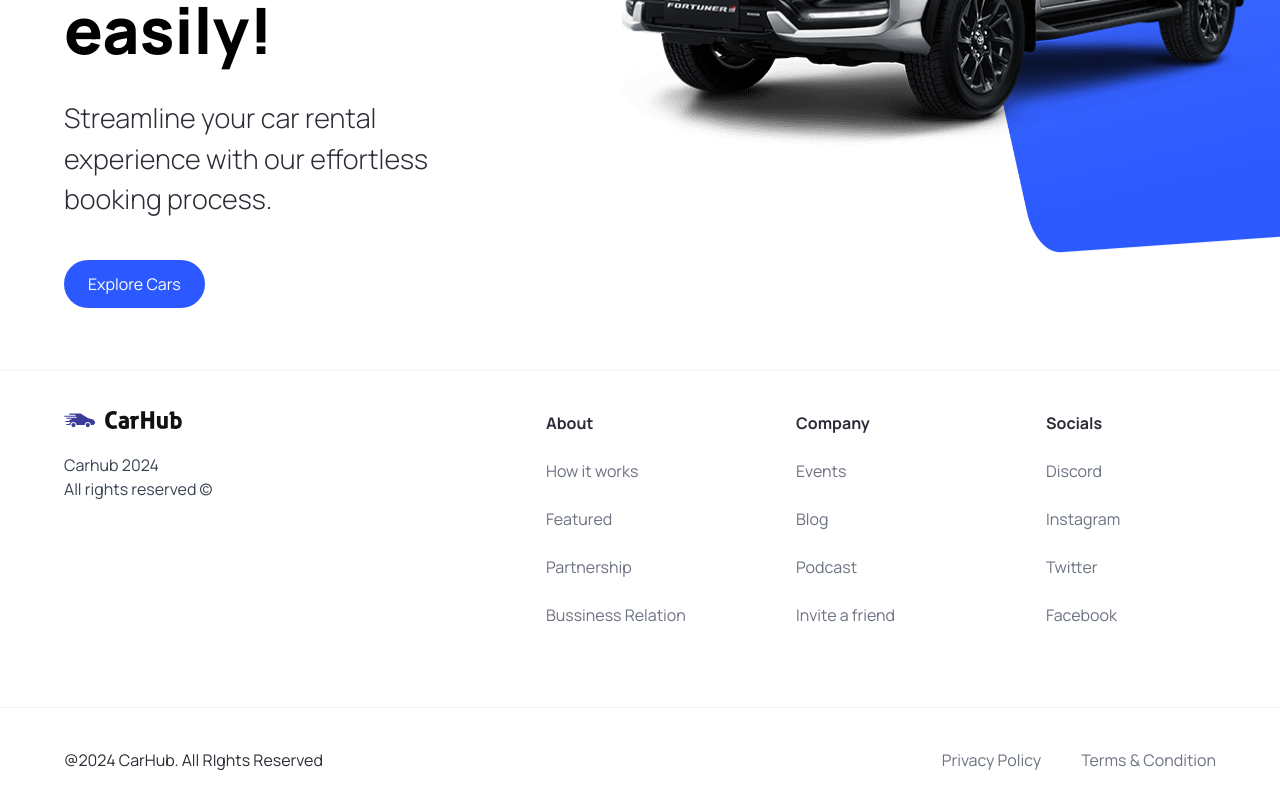
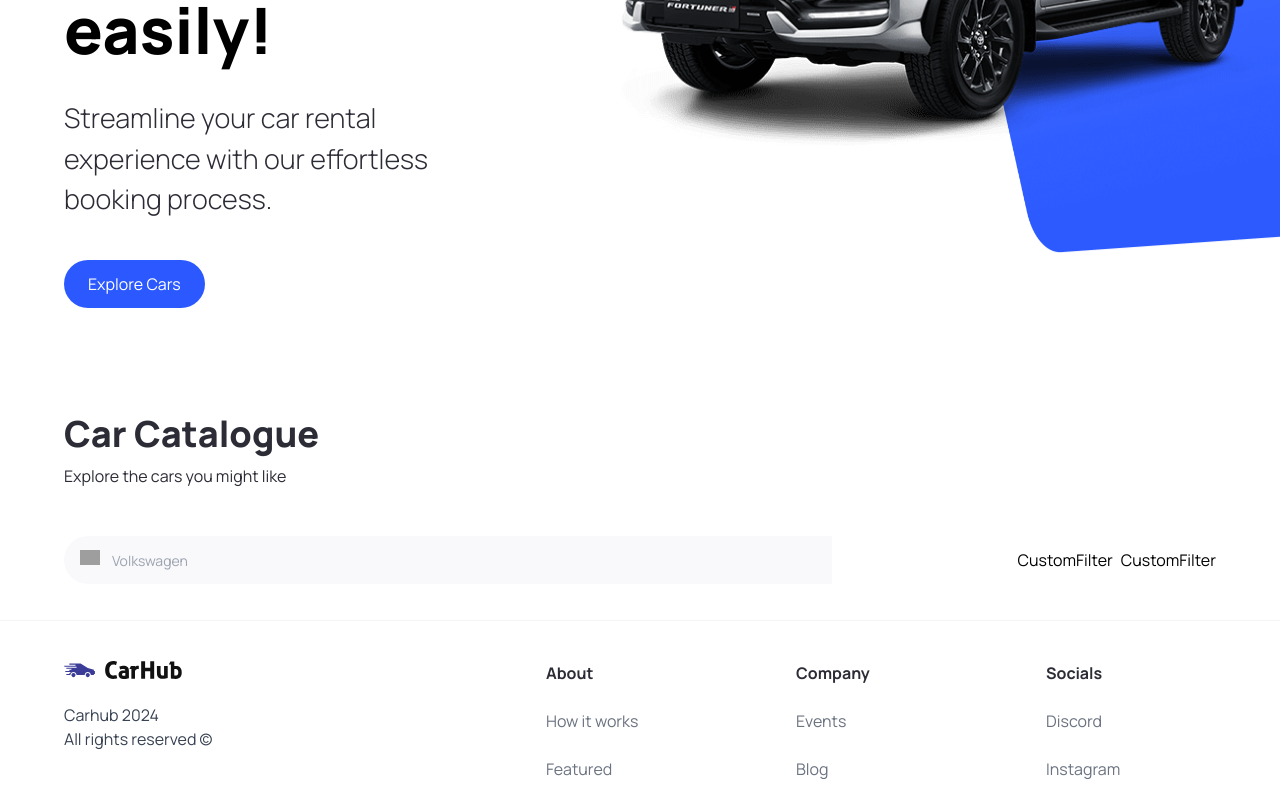
Before and after one commit to Lokeshshah02/Cars_e-commerce_webapplication, a Next.js app in the folder carapp/: page / in a window 1280 px wide. Shown: the part 450-1247 px from the top of the page. Built offline with nearby package versions, Linux system fonts and the light colour scheme; grey boxes are pictures that could not be loaded.

Commit message:
search manufacturers

```diff
--- a/carapp/app/page.tsx
+++ b/carapp/app/page.tsx
@@ -1,10 +1,24 @@
 import Image from "next/image";
-import {Hero} from "@/components"
+import {CustomFilter, Hero, SearchBar} from "@/components"
 
 export default function Home() {
   return (
     <main className="overflow-hidden">
  <Hero />
+ <div className="mt-12 padding-x padding-y max-width" id="discover">
+  <div className="home__text-container">
+    <h1 className="text-4xl font-extrabold">Car Catalogue</h1>
+    <p>Explore the cars you might like</p>
+  </div>
+
+<div className="home__filters"> <SearchBar/>
+<div className="home__filter-container">
+  <CustomFilter title="fuel"/>
+  <CustomFilter title="year"/>
+</div>
+</div>
+ </div>
     </main>
+
   );
 }
--- /dev/null
+++ b/carapp/components/CustomFilter.tsx
@@ -0,0 +1,9 @@
+import React from 'react'
+
+const CustomFilter = () => {
+  return (
+    <div>CustomFilter</div>
+  )
+}
+
+export default CustomFilter
--- /dev/null
+++ b/carapp/components/SearchBar.tsx
@@ -0,0 +1,23 @@
+"use client";
+
+import { useState } from "react";
+import SearchManufacturer from "./SearchManufacturer";
+
+
+const SearchBar = () => {
+  const [manufacturer, setManufacturer] = useState("")
+  const handleSearch = () =>{
+
+  }
+  return (
+    <form className="searchbar" onSubmit={handleSearch}>
+      <div className="searchbar__item">
+      <SearchManufacturer
+          manufacturer={manufacturer}
+          setManufacturer={setManufacturer}
+        />      </div>
+    </form>
+  )
+}
+
+export default SearchBar
--- /dev/null
+++ b/carapp/components/SearchManufacturer.tsx
@@ -0,0 +1,101 @@
+"use client";
+import Image from "next/image";
+import { searchManufactureProps } from "@/types";
+import { Combobox, Transition } from "@headlessui/react";
+import React, { Fragment, useState } from "react";
+import { manufacturers } from "@/constants";
+
+const searchManufacture = ({
+  manufacturer,
+  setManufacturer,
+}: searchManufactureProps) => {
+  const [query, setQuery] = useState("");
+  const filteredManufacturers =
+    query === ""
+      ? manufacturers
+      : manufacturers.filter((item) =>
+          item
+            .toLowerCase()
+            .replace(/\s+/g, "")
+            .includes(query.toLowerCase().replace(/\s+/g, ""))
+        );
+
+  return (
+    <div className="search-manufacturer">
+      <Combobox value={manufacturer} onChange={setManufacturer}>
+        <div className="relative w-full">
+          <Combobox.Button className="absolute top-[14px]">
+            <Image
+              src="/car-log.svg"
+              width={20}
+              height={20}
+              className="ml-4"
+              alt="Car Logo"
+            />
+          </Combobox.Button>
+
+          <Combobox.Input
+            className="search-manufacturer__input"
+            placeholder="Volkswagen"
+            displayValue={(manufacturer: string) => manufacturer}
+            onChange={(e) => setQuery(e.target.value)}
+          ></Combobox.Input>
+
+          <Transition
+            as={Fragment}
+            leave="transition ease-in duration-100"
+            leaveFrom="opacity-100"
+            leaveTo="opacity-0"
+            afterLeave={() => setQuery("")}
+          >
+            <Combobox.Options>
+              {filteredManufacturers.length === 0 && query !== "" ? (
+                <Combobox.Option
+                  value={query}
+                  className="search-manufacturer__option"
+                >
+                  Create "{query}"
+                </Combobox.Option>
+              ) : (
+                filteredManufacturers.map((item) => (
+                  <Combobox.Option
+                    key={item}
+                    className={({ active }) => `
+      relative search-manufacturer__option
+      ${active ? "bg-primary-blue text-white" : "text-grey-900"}`}
+                    value={item}
+                  >
+                    {({ selected, active }) => (
+                      <>
+                        <span
+                          className={`block truncate ${
+                            selected ? "font-medium" : "font-normal"
+                          }`}
+                        >
+                          {item}
+                        </span>
+
+                        {/* Show an active blue background color if the option is selected */}
+                        {selected ? (
+                          <span
+                            className={`absolute inset-y-0 left-0 flex items-center pl-3 ${
+                              active
+                                ? "text-white"
+                                : "text-pribg-primary-purple"
+                            }`}
+                          ></span>
+                        ) : null}
+                      </>
+                    )}
+                  </Combobox.Option>
+                ))
+              )}
+            </Combobox.Options>
+          </Transition>
+        </div>
+      </Combobox>
+    </div>
+  );
+};
+
+export default searchManufacture;
--- a/carapp/components/index.ts
+++ b/carapp/components/index.ts
@@ -2,5 +2,8 @@
 import CustomButton from './CustomButton'
 import Navbar from './Navbar'
 import Footer from './Footer'
+import SearchBar from './SearchBar'
+import CustomFilter from './CustomFilter'
+import SearchManufacturer from './SearchManufacturer'
 
-export {Hero, CustomButton,Navbar, Footer}
+export {Hero, CustomButton, Navbar, Footer, SearchBar, CustomFilter, SearchManufacturer}
```
Also changed, not shown: carapp/package.json (+5 -4 lines), carapp/types/index.ts (+7 -1 lines), 1 other file (tests, documents, lock files or other folders).
